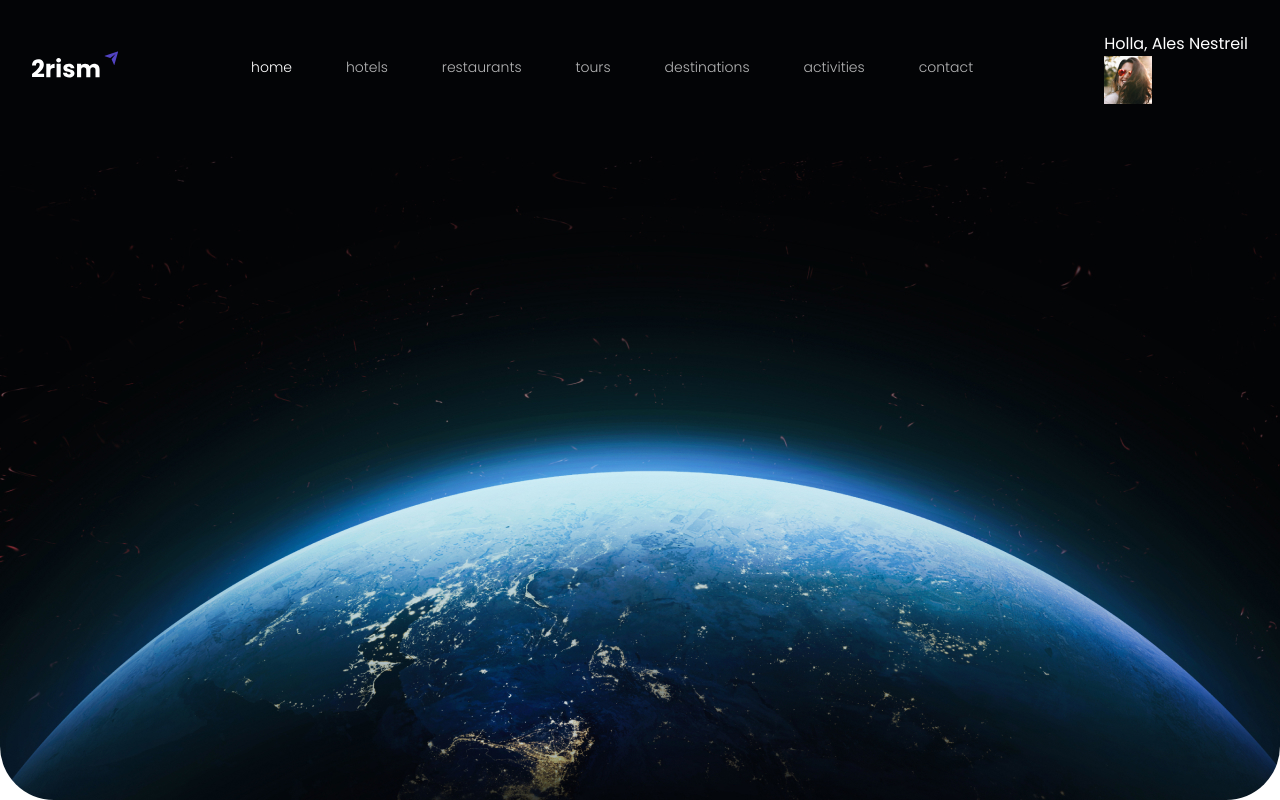
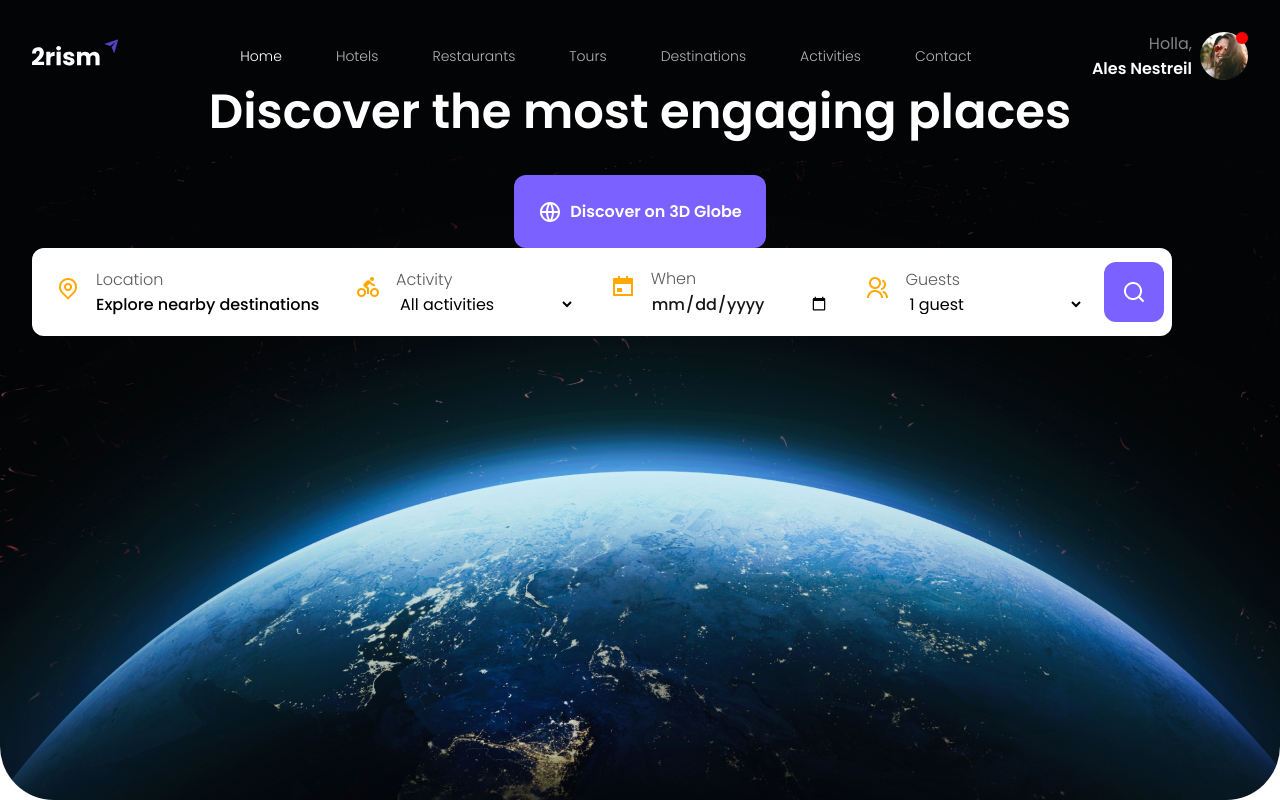
Before and after one commit to igoroshust/2rism, a plain HTML site: page index.html in a window 1280 px wide. Drawn offline with Linux system fonts and the light colour scheme.

Commit message:
feat: finished discover section (prod version)

```diff
--- /dev/null
+++ b/css/buttons.css
@@ -0,0 +1,29 @@
+/* Базовые стили для кнопки */
+.button {
+    background: #7b61ff;
+    border-radius: 12px;
+    color: #fff;
+
+    transition: background-color 0.2s ease-in;
+}
+
+.button:hover {
+    background-color: #6344ff;
+}
+
+.button--huge {
+    padding: 24px;
+    font-style: 18px;
+    font-weight: 600;
+
+    display: flex;
+    column-gap: 8px;
+    align-items: center;
+}
+
+
+.button--search {
+    width: 60px;
+    height: 60px;
+    padding: 18px;
+}
--- a/css/styles.css
+++ b/css/styles.css
@@ -1,6 +1,7 @@
 @import url('https://fonts.googleapis.com/css2?family=Poppins:wght@300;400;500;600&display=swap');
 /* @import url(https://fonts.googleapis.com/css?family=Poppins:300,regular,500,600); Пример подключения через плагин google fonts */
 @import './reset.css';
+@import './buttons.css';
 
 body {
     font-family: 'Poppins', sans-serif;
@@ -62,6 +63,8 @@ header a {
     column-gap: 54px;
     font-size: 14px;
     font-weight: 300;
+
+    text-transform: capitalize;
 }
 
 .nav-list__item {
@@ -74,3 +77,115 @@ header a {
 .nav-list__link--active {
     opacity: 1;
 }
+
+/* User */
+.user {
+    display: flex;
+    column-gap: 8px;
+    align-items: center;
+}
+.user__content {
+    display: flex;
+    flex-direction: column;
+    align-items: flex-end;
+}
+.user__greeting {
+    opacity: 0.5;
+}
+.user__name {
+    font-weight: 600;
+}
+.user__avatar {
+    position: relative;
+}
+
+.user__avatar::after {
+    position: absolute;
+    right: 0;
+    top: 0;
+
+    content: "";
+    display: block;
+    width: 12px;
+    height: 12px;
+    background-color: #FF0000;
+    border-radius: 50%;
+}
+
+.user__img {
+    border-radius: 50%; /* Круг */
+}
+
+/* Header content */
+.header__content {
+    display: flex;
+    flex-direction: column;
+    row-gap: 32px;
+    align-items: center;
+
+    text-align: center;
+}
+.header__title {
+    font-weight: 600;
+    font-size: 48px;
+    line-height: 1.3; /* 62 (line height) / 48 (font-size) = 1.3 */
+}
+
+/* Form */
+.form {
+    display: flex;
+    align-items: center;
+
+    width: 1140px;
+    height: 88px;
+    padding: 8px;
+
+    color: #000;
+    background-color: #fff;
+    border-radius: 12px;
+}
+
+.form__input-wrapper {
+    display: flex;
+    flex-direction: column;
+
+    padding: 15px 20px 16px 56px; /* 56 - большой паддинг и иконка на фоне */
+
+    background-repeat: no-repeat;
+    background-position: 16px 24px; /* 16px (отступ слева внутри wrapper), 24px (отступ сверху внутри wrapper) */
+}
+.form__input {
+    color: #161414;
+    font-weight: 500;
+    font-size: 16px;
+}
+
+.form__label {
+    font-style: 14px;
+    font-weight: 300;
+    color: #5b5b5b;
+}
+
+.form__input::placeholder {
+    color: #000;
+}
+
+.form__input--location {
+    width: 300px;
+    background-image: url('/img/icons/thematic/location-icon.png');
+}
+
+.form__input--activity {
+    width: 255px;
+    background-image: url('/img/icons/thematic/activity-icon.png');
+}
+
+.form__input--date {
+    width: 255px;
+    background-image: url('/img/icons/thematic/when-icon.png');
+}
+
+.form__input--guests {
+    width: 255px;
+    background-image: url('/img/icons/thematic/guests-icon.png');
+}
--- a/index.html
+++ b/index.html
@@ -52,6 +52,55 @@
                 </div>
 
             </nav>
+
+            <div class="header__content">
+                <h1 class="header__title">
+                    Discover the most engaging places
+                </h1>
+                <button class="button button--huge" type="button">
+                    <img src="/img/icons/thematic/discover-btn-icon.svg" alt="">
+                    Discover on 3D Globe
+                </button>
+            </div>
+
+            <form action="" class="form">
+                <!-- location -->
+                <div class="form__input-wrapper form__input--location">
+                    <label for="location" class="form__label">Location</label>
+                    <input type="text" class="form__input" id="location" placeholder="Explore nearby destinations">
+                </div>
+                <!-- activity -->
+                <div class="form__input-wrapper form__input--activity">
+                    <label for="activity" class="form__label">Activity</label>
+                    <select name="" id="activity" class="form__select">
+                        <option value="all">All activities</option>
+                        <option value="culture">Culture</option>
+                        <option value="sport">Sport</option>
+                        <option value="extreme">Extreme</option>
+                    </select>
+                </div>
+                <!-- date -->
+                <div class="form__input-wrapper form__input--date">
+                    <label for="date" class="form__label">When</label>
+                    <input type="date" class="form__input" id="date" placeholder="Choose a Date">
+                </div>
+                <!-- guests -->
+                <div class="form__input-wrapper form__input--guests">
+                    <label for="guests" class="form__label">Guests</label>
+                    <select name="" id="guests" class="form__select">
+                        <option value="">1 guest</option>
+                        <option value="">2 guest</option>
+                        <option value="">3 guest</option>
+                        <option value="">4 guest or more</option>
+                    </select>
+                </div>
+
+                <button class="button button--search">
+                    <img src="/img/icons/thematic/search-btn-icon.png" alt="search">
+                </button>
+
+            </form>
+
         </div>
     </header>
 
```
Also changed, not shown: img/icons/thematic/discover-btn-icon.svg (renamed from img/icons/ui/discover-btn-icon.svg), 1 other file.
